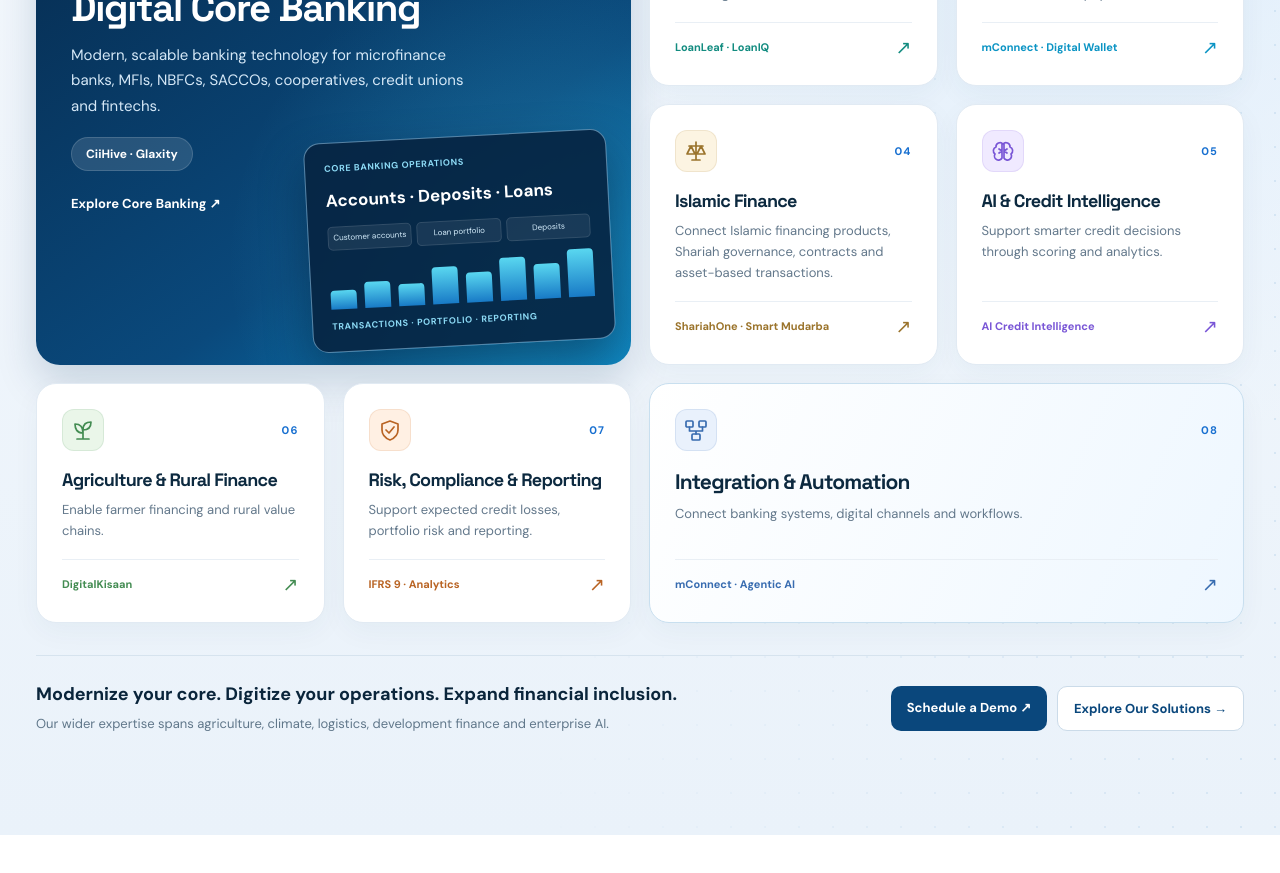
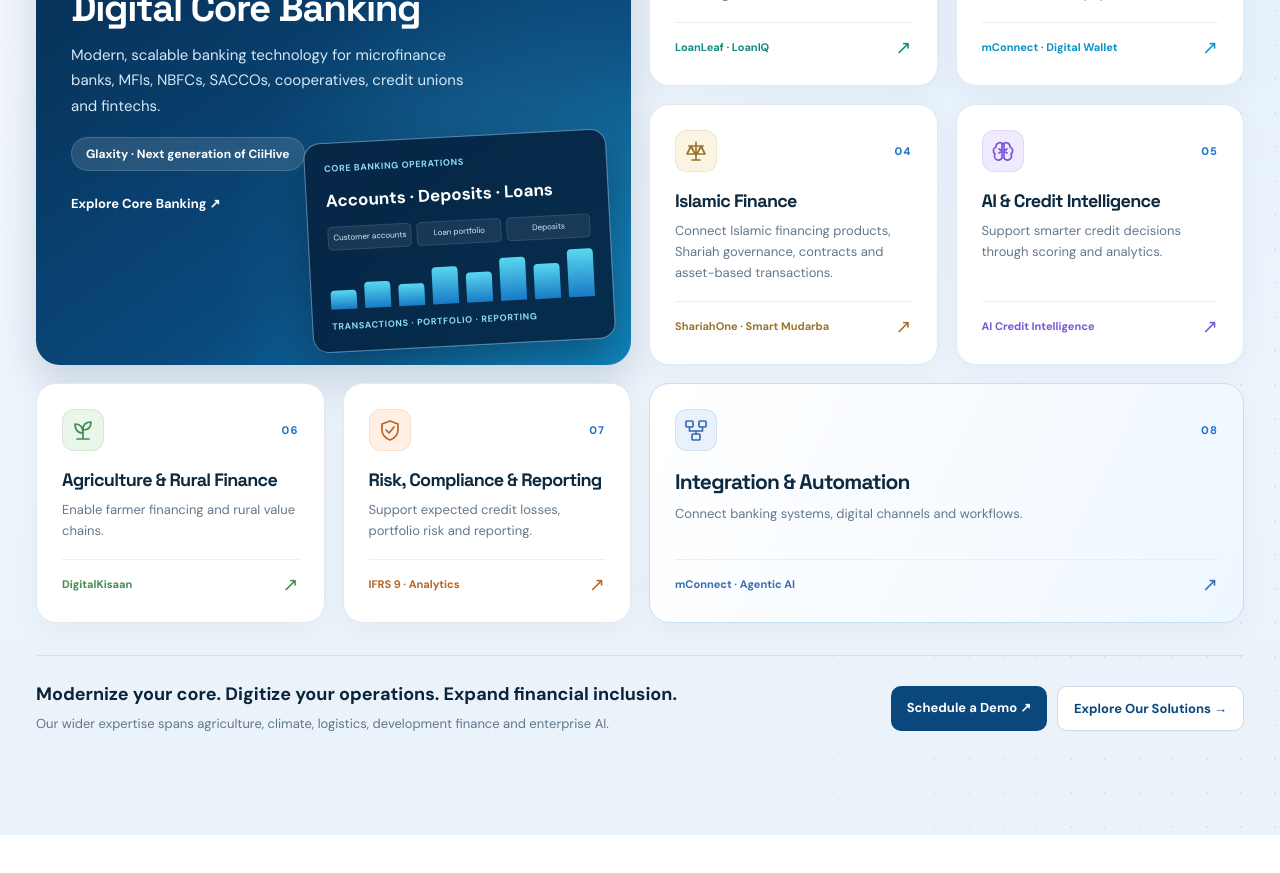
Before and after one commit to ali-mfsys/mfsys-website, a Next.js app: page / in a window 1280 px wide. Shown: the part 1320-2193 px from the top of the page. Built offline with nearby package versions, Linux system fonts and the light colour scheme.

Commit message:
Unify core banking brand under Glaxity across components/ConnectedEcosystem.tsx

```diff
--- a/components/ConnectedEcosystem.tsx
+++ b/components/ConnectedEcosystem.tsx
@@ -27,7 +27,7 @@ export default function ConnectedEcosystem(){return <section className="connecte
 <div className="eyebrow">THE MFSYS CONNECTED ECOSYSTEM</div>
 <div className="connected-intro"><h2 id="connected-heading">One Connected Ecosystem.<br/><em>Powering Digital Finance.</em></h2><p>From core banking and digital lending to payments, Islamic finance and AI-powered intelligence, MFSYS helps financial institutions modernize, grow and serve more customers.</p></div>
 <div className="connected-grid">
-<Link href="/solutions/digital-banking" className="connected-feature"><span className="connected-index">01 / FEATURED SOLUTION</span><span className="connected-glyph"><SolutionIcon name="bank"/></span><h3>Digital Core Banking</h3><p>Modern, scalable banking technology for microfinance banks, MFIs, NBFCs, SACCOs, cooperatives, credit unions and fintechs.</p><b className="connected-product">CiiHive · Glaxity</b><span className="connected-feature-link">Explore Core Banking ↗</span><div className="connected-visual" aria-hidden="true"><div className="connected-screen"><small>CORE BANKING OPERATIONS</small><strong>Accounts · Deposits · Loans</strong><div className="connected-dashboard-metrics"><span>Customer accounts</span><span>Loan portfolio</span><span>Deposits</span></div><div className="connected-chart">{[38,54,45,76,61,90,72,100].map((n,i)=><i key={i} style={{height:n+"%"}}/>)}</div><small>TRANSACTIONS · PORTFOLIO · REPORTING</small></div></div></Link>
+<Link href="/solutions/digital-banking" className="connected-feature"><span className="connected-index">01 / FEATURED SOLUTION</span><span className="connected-glyph"><SolutionIcon name="bank"/></span><h3>Digital Core Banking</h3><p>Modern, scalable banking technology for microfinance banks, MFIs, NBFCs, SACCOs, cooperatives, credit unions and fintechs.</p><b className="connected-product">Glaxity · Next generation of CiiHive</b><span className="connected-feature-link">Explore Core Banking ↗</span><div className="connected-visual" aria-hidden="true"><div className="connected-screen"><small>CORE BANKING OPERATIONS</small><strong>Accounts · Deposits · Loans</strong><div className="connected-dashboard-metrics"><span>Customer accounts</span><span>Loan portfolio</span><span>Deposits</span></div><div className="connected-chart">{[38,54,45,76,61,90,72,100].map((n,i)=><i key={i} style={{height:n+"%"}}/>)}</div><small>TRANSACTIONS · PORTFOLIO · REPORTING</small></div></div></Link>
 {solutions.map(([n,title,desc,products,href,icon])=><Link href={href} className={"connected-card connected-card--"+icon} key={n}><span className="connected-card-top"><span className="connected-symbol">{<SolutionIcon name={icon as SolutionIconName}/> }</span><span className="connected-index">{n}</span></span><h3>{title}</h3><p>{desc}</p><span className="connected-card-foot"><b>{products}</b><span>↗</span></span></Link>)}
 </div>
 <div className="connected-bottom"><div><strong>Modernize your core. Digitize your operations. Expand financial inclusion.</strong><p>Our wider expertise spans agriculture, climate, logistics, development finance and enterprise AI.</p></div><div className="connected-actions"><Link href="/contact">Schedule a Demo ↗</Link><Link href="/solutions">Explore Our Solutions →</Link></div></div>
```
